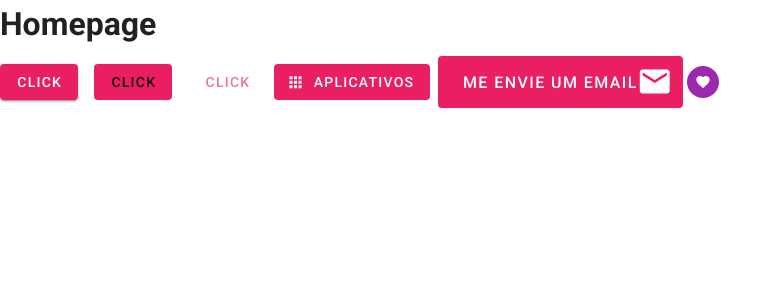
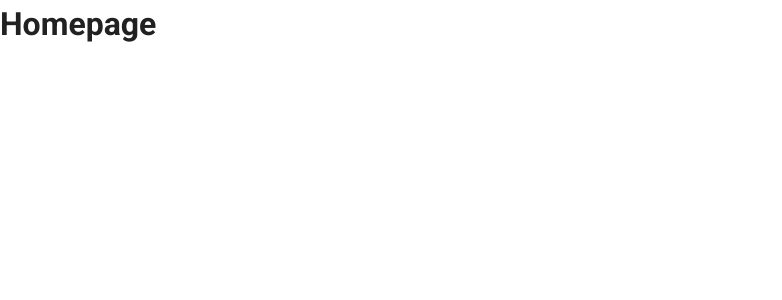
Before and after one commit to RenanLourenco/todoList-Vuetify, a Vue app: page / in a window 1280 px wide. Shown: the top 300 px of the page, without its empty margins (0-782 px from the left). Built offline with nearby package versions, Linux system fonts and the light colour scheme.

Commit message:
first commit

```diff
--- a/src/views/HomeView.vue
+++ b/src/views/HomeView.vue
@@ -2,23 +2,6 @@
   <div class="home">
     <h1>Homepage</h1>
 
-    <v-btn class="pink white--text">Click</v-btn>
-    <v-btn depressed color="pink" class="ma-4">Click</v-btn>
-    <v-btn plain color="pink">Click</v-btn>
-
-    <v-btn depressed class="pink white--text ma-2">
-      <v-icon left>mdi-apps</v-icon>
-      <span>aplicativos</span>
-    </v-btn>
-
-    <v-btn depressed x-large class="pink white--text">
-      <span>me envie um email</span>
-      <v-icon right large>mdi-email</v-icon>
-    </v-btn>
-
-    <v-btn fab depressed x-small dark color="purple" class="ma-1">
-      <v-icon small>mdi-heart</v-icon>
-    </v-btn>
 
   </div>
 </template>
```
